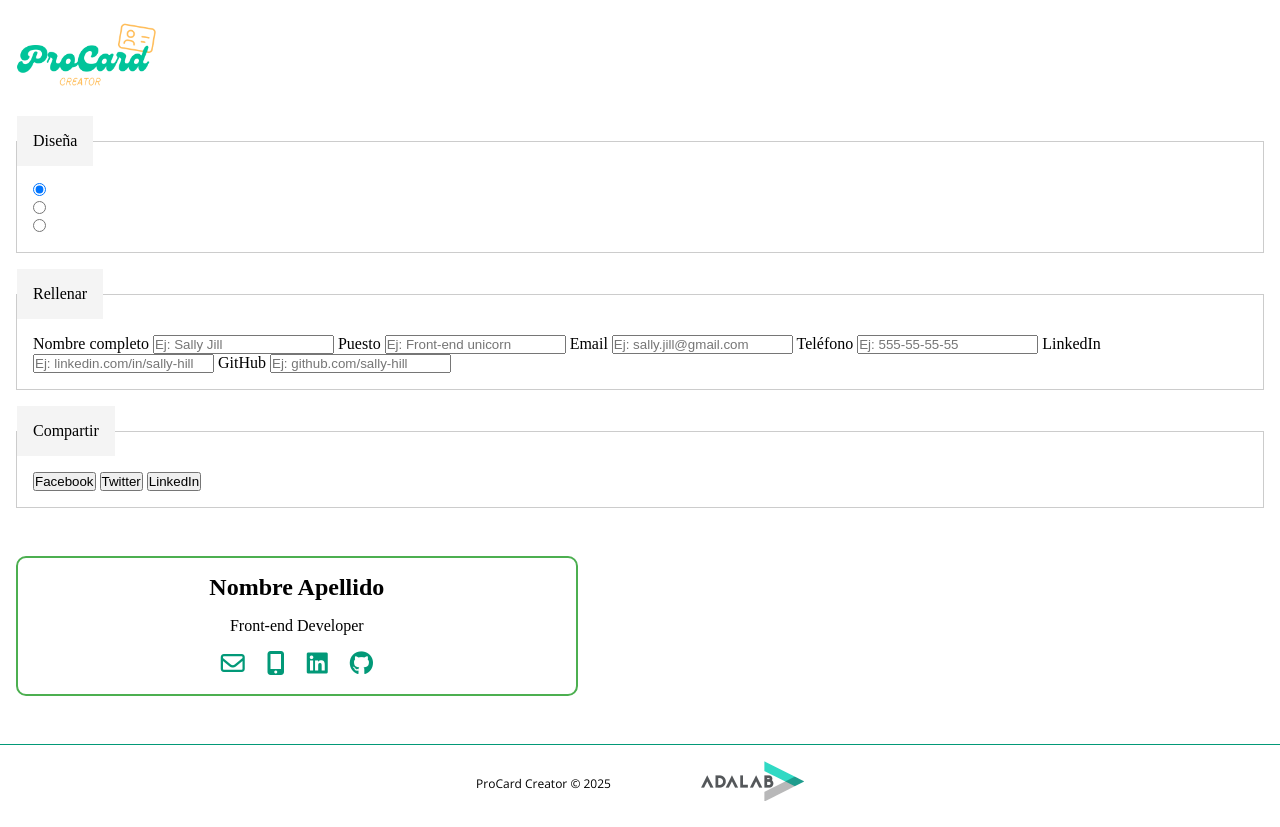
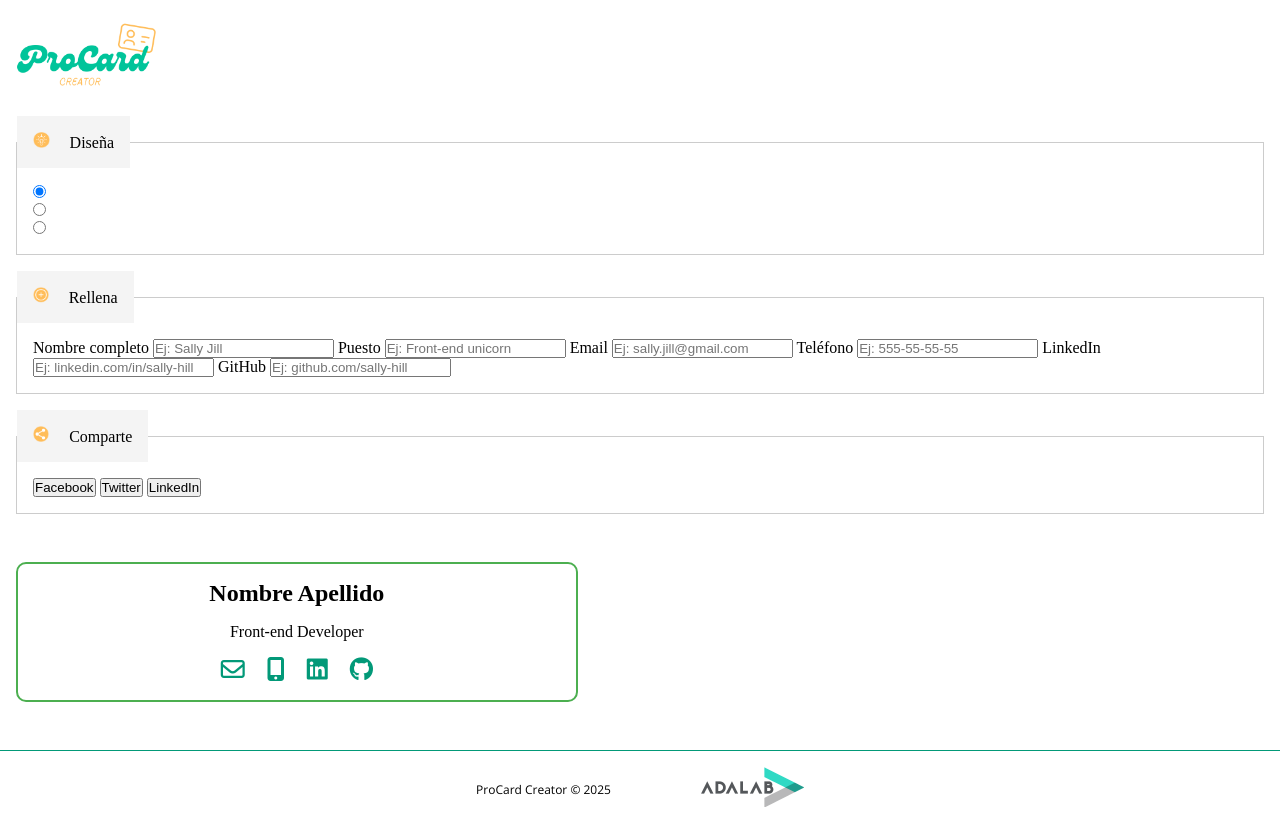
Before and after one commit to biancadragan/project-promo-c-pt-module-2-team-1, a website built with Vite: page src/create-card.html in a window 1280 px wide. Built offline with nearby package versions, Linux system fonts and the light colour scheme; a web font is replaced by a local one.

Commit message:
Add icons for titles  collapsible sections

```diff
--- a/src/create-card.html
+++ b/src/create-card.html
@@ -20,69 +20,109 @@
 
 <body>
     <main class="create-card__main">
+
         <!-- Formulario -->
         <section class="create-card__form-section">
+
             <form class="form">
-                <!-- Colapsable 1: Diseño -->
+
+                <!-- Colapsable 1: Diseña -->
                 <fieldset class="collapsible collapsible-design">
-                    <legend class="collapsible__title">Diseña</legend>
+
+                    <legend class="collapsible__title">
+                        <img class=collapsible__image src="images/diseña.jpeg" alt="Logo de Diseña">
+                        Diseña
+                    </legend>
+
                     <div class="collapsible__content">
+
                         <label for="palette1" class="palette">
+
                             <input type="radio" id="palette1" name="theme" value="theme1" checked>
+
                             <div class="palette__colors">
                                 <span style="background-color: #264653;"></span>
                                 <span style="background-color: #2a9d8f;"></span>
                                 <span style="background-color: #e9c46a;"></span>
                             </div>
+
                         </label>
+
                         <label for="palette2" class="palette">
+
                             <input type="radio" id="palette2" name="theme" value="theme2">
+
                             <div class="palette__colors">
                                 <span style="background-color: #f4a261;"></span>
                                 <span style="background-color: #e76f51;"></span>
                                 <span style="background-color: #d62828;"></span>
                             </div>
+
                         </label>
+
                         <label for="palette3" class="palette">
+
                             <input type="radio" id="palette3" name="theme" value="theme3">
+
                             <div class="palette__colors">
                                 <span style="background-color: #8ecae6;"></span>
                                 <span style="background-color: #219ebc;"></span>
                                 <span style="background-color: #023047;"></span>
                             </div>
+
                         </label>
+
                     </div>
+
                 </fieldset>
 
-                <!-- Colapsable 2: Rellenar -->
+                <!-- Colapsable 2: Rellena -->
                 <fieldset class="collapsible collapsible-fill">
-                    <legend class="collapsible__title">Rellenar</legend>
+
+                    <legend class="collapsible__title"><img class=collapsible__image src="images/rellena.jpeg"
+                            alt="Logo de Rellena">
+                        Rellena</legend>
+
+
                     <div class="collapsible__content">
                         <label for="name">Nombre completo</label>
                         <input type="text" id="name" placeholder="Ej: Sally Jill">
+
                         <label for="job">Puesto</label>
                         <input type="text" id="job" placeholder="Ej: Front-end unicorn">
+
                         <label for="email">Email</label>
                         <input type="email" id="email" placeholder="Ej: sally.jill@gmail.com">
+
                         <label for="phone">Teléfono</label>
                         <input type="tel" id="phone" placeholder="Ej: 555-55-55-55">
+
                         <label for="linkedin">LinkedIn</label>
                         <input type="url" id="linkedin" placeholder="Ej: linkedin.com/in/sally-hill">
+
                         <label for="github">GitHub</label>
                         <input type="url" id="github" placeholder="Ej: github.com/sally-hill">
                     </div>
+
                 </fieldset>
 
-                <!-- Colapsable 3: Compartir -->
+                <!-- Colapsable 3: Comparte -->
                 <fieldset class="collapsible collapsible-share">
-                    <legend class="collapsible__title">Compartir</legend>
+                    <legend class="collapsible__title">
+                        <img class=collapsible__image src="images/comparte.jpeg" alt="Logo de Comparte">
+                        Comparte
+                    </legend>
+
                     <div class="collapsible__content">
                         <button type="button" class="share-button">Facebook</button>
                         <button type="button" class="share-button">Twitter</button>
                         <button type="button" class="share-button">LinkedIn</button>
                     </div>
+
                 </fieldset>
+
             </form>
+
         </section>
 
         <!-- Tarjeta de previsualización -->
--- a/src/scss/components/create-card.scss
+++ b/src/scss/components/create-card.scss
@@ -1,4 +1,3 @@
-
 /* Estructura principal */
 .create-card__main {
   display: flex;
@@ -20,14 +19,22 @@
 }
 
 .collapsible {
+
   border: 1px solid #ccc;
   margin-bottom: 1rem;
+
+
+  &__image {
+    height: 1rem;
+    margin-right: 1rem;
   }
 
-  .collapsible__title {
+  &__title {
     background-color: #f4f4f4;
     padding: 1rem;
     cursor: pointer;
+  }
+
 }
 
 .collapsible__content {
@@ -46,7 +53,8 @@
   border-radius: 10px;
 }
 
-  .preview-card h2, .preview-card p {
+.preview-card h2,
+.preview-card p {
   margin-bottom: 1rem;
 }
 
@@ -58,7 +66,9 @@
 
 /* Responsivo */
 @media (min-width: 768px) {
-    .form-section, .preview-section {
+
+  .form-section,
+  .preview-section {
     max-width: 45%;
   }
 }
```
Lines whose indentation alone changed are shown as unchanged.
